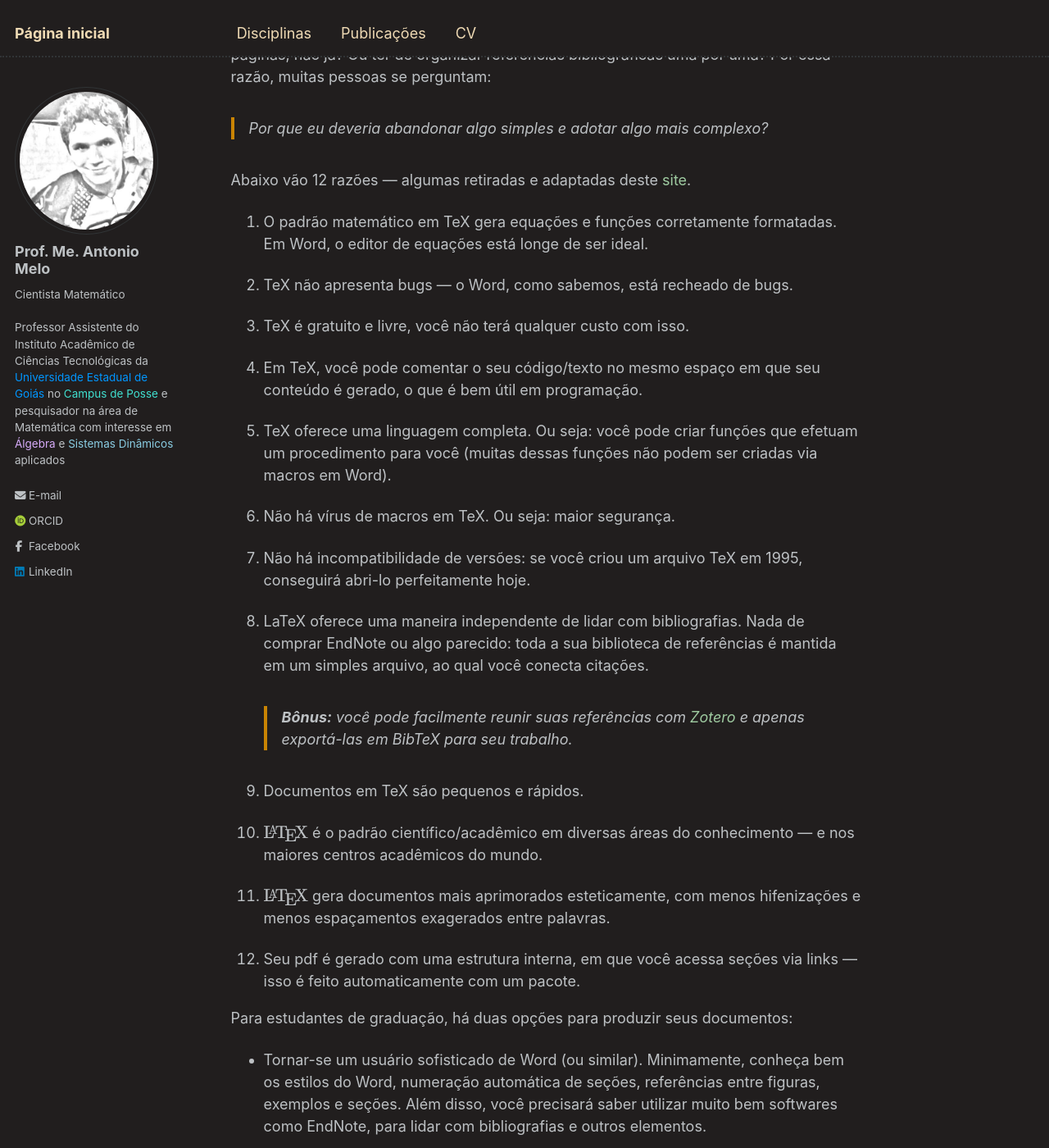
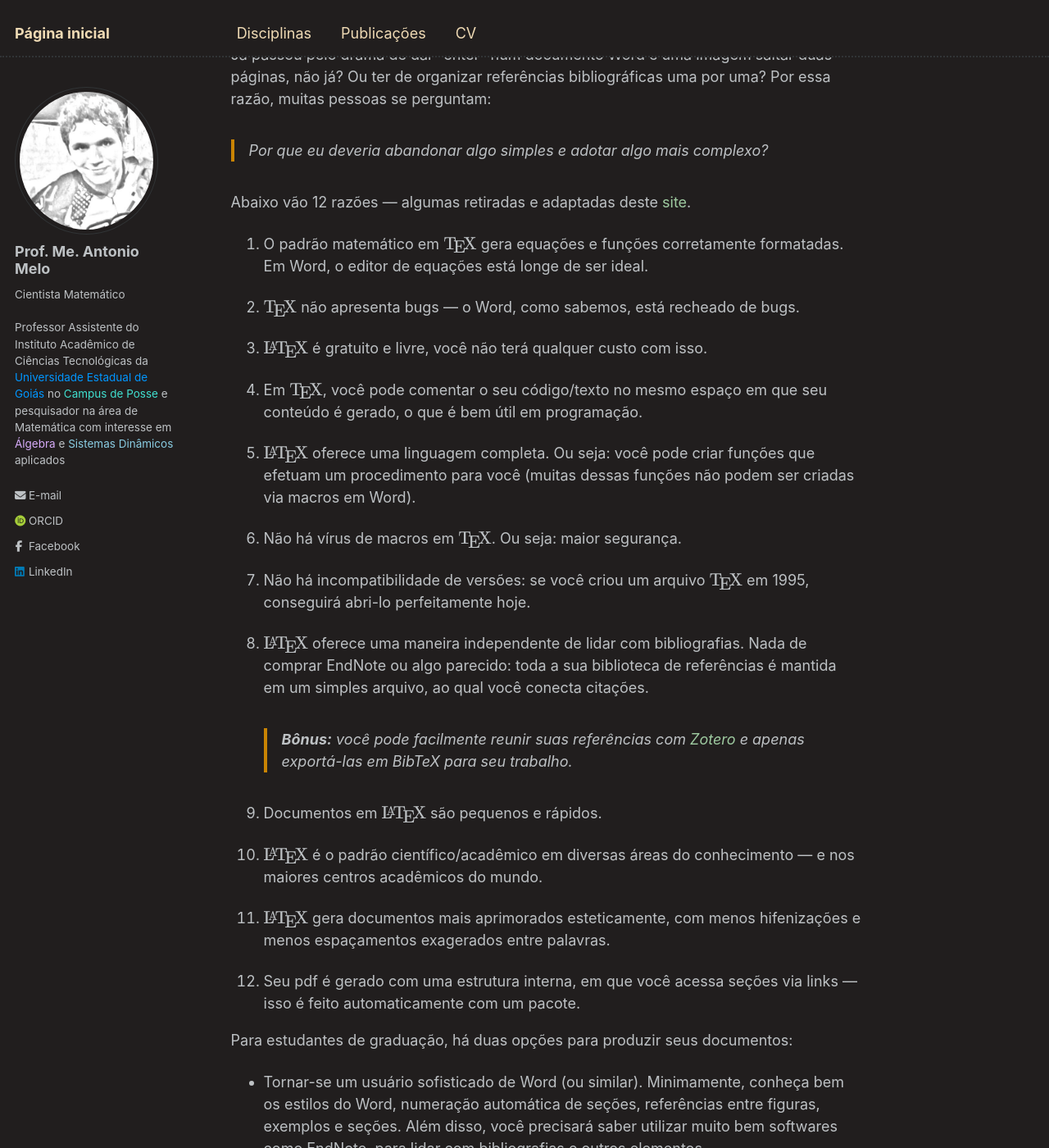
Before and after one commit to antmelo/antmelo.github.io, a Jekyll site: the page built from _pages/about.md, in a window 1280 px wide and 1400 px high, scrolled down 1160 px. Shown: the whole window at 82% size. Built offline with Jekyll 4.4.1, drawn with Linux system fonts in a browser that asks for light colours; some web fonts are replaced; some of the changed text lies outside the part shown.

Commit message:
Update about.md

````diff
--- a/_pages/about.md
+++ b/_pages/about.md
@@ -57,28 +57,28 @@
 
 Abaixo vão 12 razões — algumas retiradas e adaptadas deste [site](http://web.mit.edu/klund/www/urk/texvword.html).
 
-1. O padrão matemático em TeX gera equações e funções corretamente formatadas. Em Word, o editor de equações está longe de ser ideal.
+1. O padrão matemático em $\TeX$ gera equações e funções corretamente formatadas. Em Word, o editor de equações está longe de ser ideal.
 
-2. TeX não apresenta bugs — o Word, como sabemos, está recheado de bugs.
+2. $\TeX$ não apresenta bugs — o Word, como sabemos, está recheado de bugs.
 
-3. TeX é gratuito e livre, você não terá qualquer custo com isso.
+3. $\LaTeX$ é gratuito e livre, você não terá qualquer custo com isso.
 
-4. Em TeX, você pode comentar o seu código/texto no mesmo espaço em que seu conteúdo é gerado, o que é bem útil em programação.
+4. Em $\TeX$, você pode comentar o seu código/texto no mesmo espaço em que seu conteúdo é gerado, o que é bem útil em programação.
 
-5. TeX oferece uma linguagem completa. Ou seja: você pode criar funções que efetuam um procedimento para você (muitas dessas funções não podem ser criadas via macros em Word).
+5. $\LaTeX$ oferece uma linguagem completa. Ou seja: você pode criar funções que efetuam um procedimento para você (muitas dessas funções não podem ser criadas via macros em Word).
 
-6. Não há vírus de macros em TeX. Ou seja: maior segurança.
+6. Não há vírus de macros em $\TeX$. Ou seja: maior segurança.
 
-7. Não há incompatibilidade de versões: se você criou um arquivo TeX em 1995, conseguirá abri-lo perfeitamente hoje.
+7. Não há incompatibilidade de versões: se você criou um arquivo $\TeX$ em 1995, conseguirá abri-lo perfeitamente hoje.
 
-8. LaTeX oferece uma maneira independente de lidar com bibliografias. Nada de comprar EndNote ou algo parecido: toda a sua biblioteca de referências é mantida em um simples arquivo, ao qual você conecta citações.
+8. $\LaTeX$ oferece uma maneira independente de lidar com bibliografias. Nada de comprar EndNote ou algo parecido: toda a sua biblioteca de referências é mantida em um simples arquivo, ao qual você conecta citações.
 > **Bônus:** você pode facilmente reunir suas referências com [Zotero](https://www.zotero.org/) e apenas exportá-las em BibTeX para seu trabalho.
 
-9. Documentos em TeX são pequenos e rápidos.
+9. Documentos em $\LaTeX$ são pequenos e rápidos.
 
-10. $$\LaTeX$$ é o padrão científico/acadêmico em diversas áreas do conhecimento — e nos maiores centros acadêmicos do mundo.
+10. $\LaTeX$ é o padrão científico/acadêmico em diversas áreas do conhecimento — e nos maiores centros acadêmicos do mundo.
 
-11. $$\LaTeX$$ gera documentos mais aprimorados esteticamente, com menos hifenizações e menos espaçamentos exagerados entre palavras.
+11. $\LaTeX$ gera documentos mais aprimorados esteticamente, com menos hifenizações e menos espaçamentos exagerados entre palavras.
 
 12. Seu pdf é gerado com uma estrutura interna, em que você acessa seções via links — isso é feito automaticamente com um pacote.
 
@@ -86,8 +86,26 @@
 
 + Tornar-se um usuário sofisticado de Word (ou similar). Minimamente, conheça bem os estilos do Word, numeração automática de seções, referências entre figuras, exemplos e seções. Além disso, você precisará saber utilizar muito bem softwares como EndNote, para lidar com bibliografias e outros elementos.
 
-+ Aprender a usar $$\LaTeX$$, um sistema excelente de compilação de texto que cria documentos acadêmicos com um alto padrão de qualidade.
++ Aprender a usar $\LaTeX$, um sistema excelente de compilação de texto que cria documentos acadêmicos com um alto padrão de qualidade.
 
 E não, você não vai precisar inventar a roda do zero, pois há vários modelos prontos na internet para serem adaptados às suas necessidades. Por exemplo, na página da [abnTeX](https://www.abntex.net.br/) há uma seção de download dos modelos canônicos onde você pode encontrar modelos para [artigos](http://mirrors.ctan.org/macros/latex/contrib/abntex2/doc/examples/abntex2-modelo-artigo.pdf), [livros](http://mirrors.ctan.org/macros/latex/contrib/abntex2/doc/examples/abntex2-modelo-livro.pdf), [projetos de pesquisa](https://www.abntex.net.br/) e [trabalhos acadêmicos de conclusão de curso](https://linorg.usp.br/CTAN/macros/latex/contrib/abntex2/doc/examples/abntex2-modelo-trabalho-academico.pdf) devidamente organizados e formatados dentro das normas da ABNT.
 
-Outra opção interessante é o [Overleaf](https://pt.overleaf.com/) que é uma plataforma de edição em $$\LaTeX$$ totalmente online e que, além de ter uma seção repleta de [modelos](https://pt.overleaf.com/latex/templates) prontos para serem editados e conta gratuita, também disponibiliza um bom [tutorial](https://www.overleaf.com/learn/latex/Learn_LaTeX_in_30_minutes) em inglês de como usar os comandos básicos e demais personalizações do sistema.
+Outra opção interessante é o [Overleaf](https://pt.overleaf.com/) que é uma plataforma de edição em $\LaTeX$ totalmente online e que, além de ter uma seção repleta de [modelos](https://pt.overleaf.com/latex/templates) prontos para serem editados e conta gratuita, também disponibiliza um bom [tutorial](https://www.overleaf.com/learn/latex/Learn_LaTeX_in_30_minutes) em inglês de como usar os comandos básicos e demais personalizações do sistema.
+
+## Como $\LaTeX$ foi implementado nesta página?
+
+Websites que usam [Jekyll](https://jekyllrb.com/) costumam ter suporte ao modo matemático usando MathJax, o mesmo engine usando em sites o [Mathoverflow](https://mathoverflow.net) mas dentre as alternativas para transformar `math/tex`scripts em $\LaTeX$ como aqui, a mais rápida é utilizando $\KaTeX$.
+
+Isso pode ser obtido [assim](https://github.com/rohanchandra/type-theme/blob/c8138f98f5d3d058d6b1467c72b5ab63b51d2eb5/js/katex_init.js) ou [assim](https://xuc.me/blog/katex-and-jekyll/#). O jeito mais fácil a meu ver é usando a extensão auto-render do $\KaTeX$ da seguinte forma:
+
+### Passo 1: Adicione $\KaTeX$
+
+Ative o engine $\KaTeX$ no seu `_config.yml`:
+
+```
+kramdown:
+  math_engine: katex
+```
+### Passo 2: Acrescente a extensão auto-render
+
+No seu  `_includes/head.html`, adicione:
````
Also changed, not shown: other parts of _pages/about.md (+1 -1 lines).
